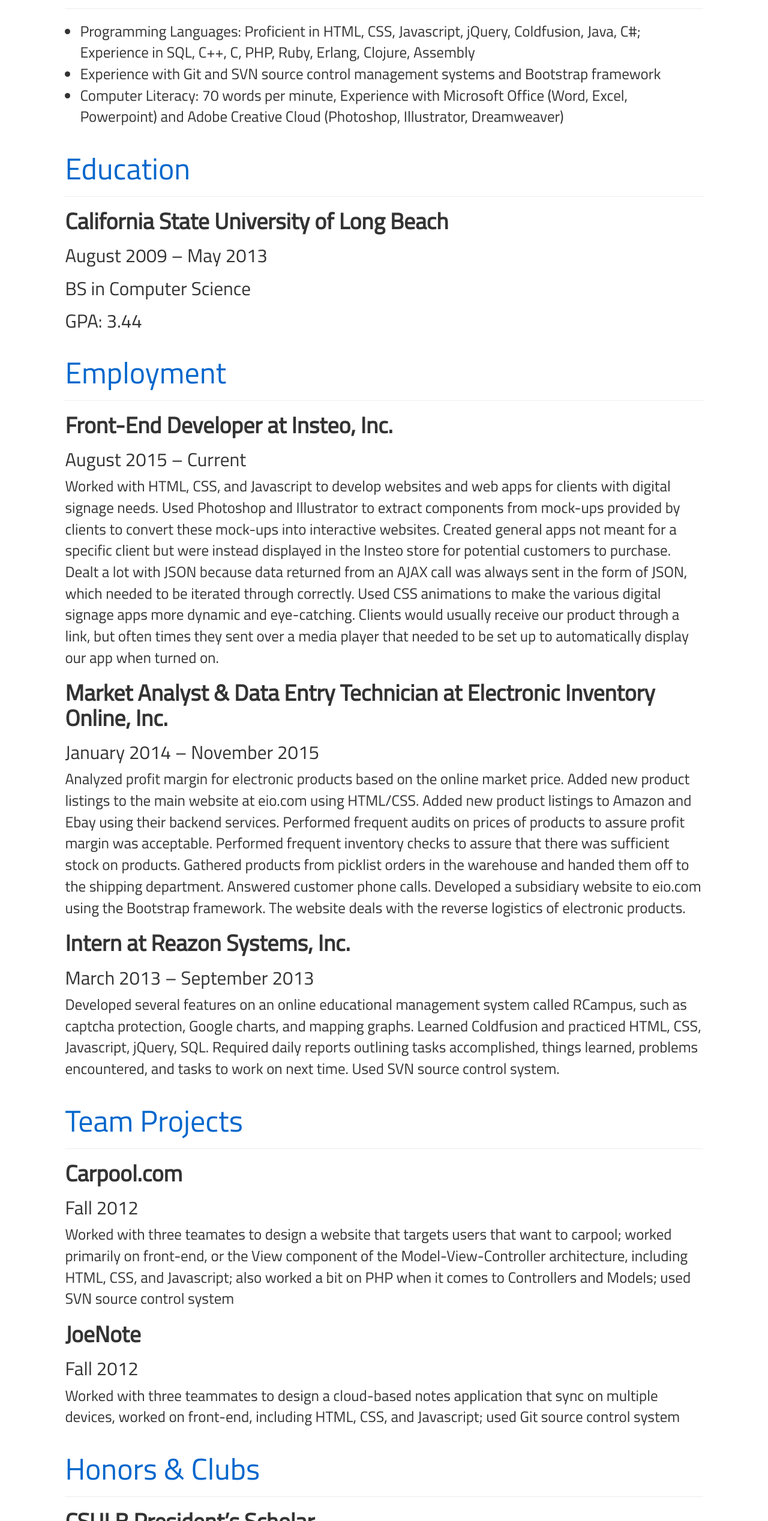
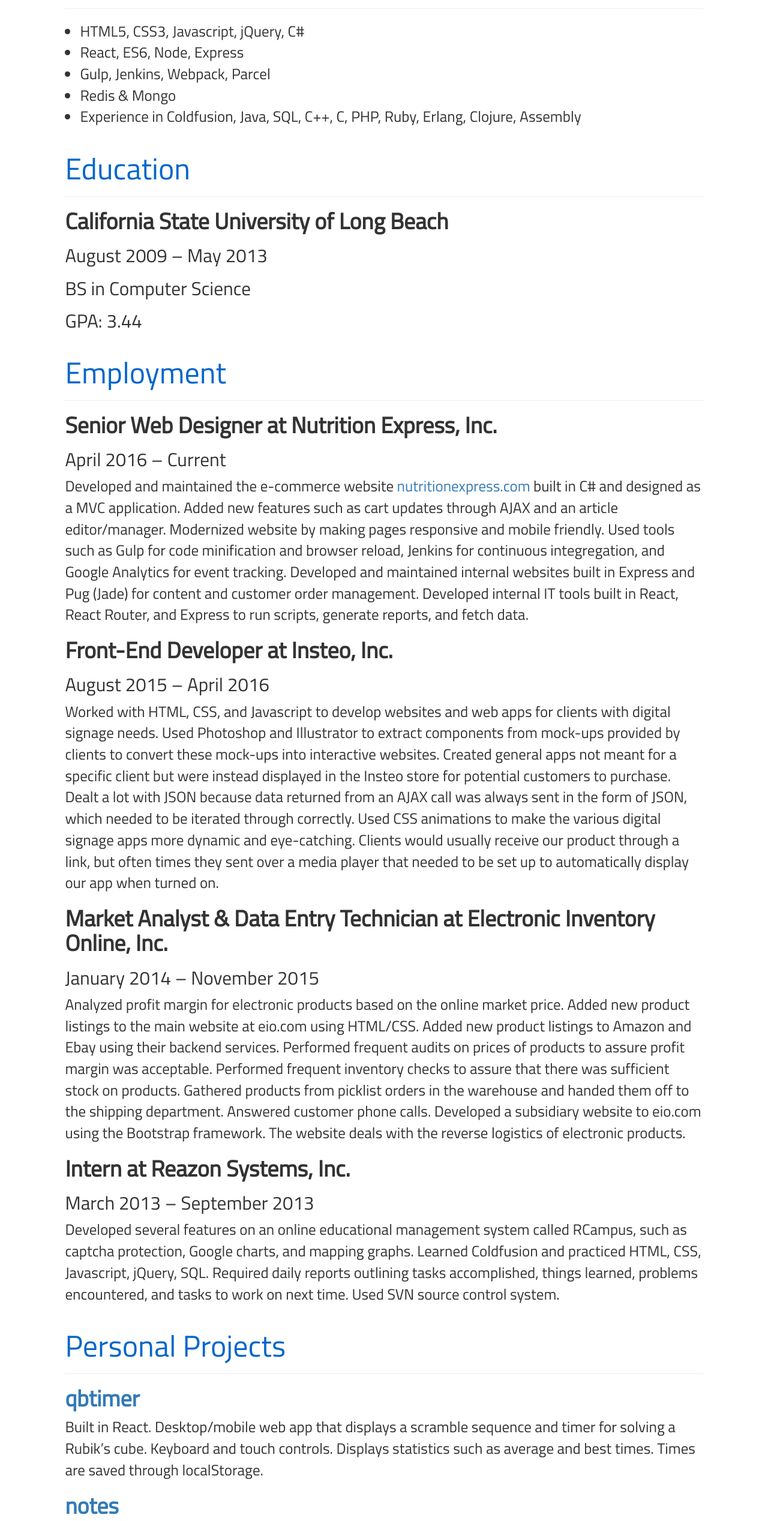
Before and after one commit to b4conjuice/dlopez807.github.io, a website: page src/resume.html in a window 1280 px wide. Shown: the part 1138-3673 px from the top of the page at 60% size. Drawn offline with nearby package versions, Linux system fonts and the light colour scheme.

Commit message:
Update resume and portfolio

```diff
--- a/package.json
+++ b/package.json
@@ -8,7 +8,8 @@
     "start": "gulp",
     "build": "gulp build",
     "deployDev": "gulp build && gulp deploy",
-    "deploy": "npm run build && aws s3 sync build/ s3://himynameisdaniel && npm run postdeploy",
+    "predeploy": "npm run build",
+    "deploy": "aws s3 sync build/ s3://himynameisdaniel",
     "postdeploy": "aws cloudfront create-invalidation --distribution-id E1R8XX7G3OACBJ --paths '/*' && aws cloudfront create-invalidation --distribution-id EMP416R98PX7F --paths '/*'"
   },
   "repository": {
--- a/src/resume.html
+++ b/src/resume.html
@@ -138,19 +138,15 @@
 
 							<ul>
 
-								<li>Programming Languages: Proficient in HTML, CSS,
-								 Javascript, jQuery, Coldfusion, Java, C#; Experience in SQL,
-								  C++, C, PHP, Ruby, Erlang, Clojure, Assembly
-								</li>
+								<li>HTML5, CSS3, Javascript, jQuery, C#</li>
 
-								<li>Experience with Git and SVN source control management
-								 systems and Bootstrap framework
-								</li>
+								<li>React, ES6, Node, Express</li>
 
-								<li>Computer Literacy: 70 words per minute, Experience with
-								 Microsoft Office (Word, Excel, Powerpoint) and Adobe Creative
-								 Cloud (Photoshop, Illustrator, Dreamweaver)
-								</li>
+								<li>Gulp, Jenkins, Webpack, Parcel</li>
+
+								<li>Redis & Mongo</li>
+
+								<li>Experience in Coldfusion, Java, SQL, C++, C, PHP, Ruby, Erlang, Clojure, Assembly</li>
 
 							</ul>
 
@@ -167,8 +163,14 @@
 								<h1>Employment</h1>
 							</div>
 
+							<h2>Senior Web Designer at Nutrition Express, Inc.</h2>
+							<h3>April 2016 – Current</h3>
+
+							<p>Developed and maintained the e-commerce website <a href="nutritionexpress.com">nutritionexpress.com</a> built in C# and designed as a MVC application. Added new features such as cart updates through AJAX and an article editor/manager. Modernized website by making pages responsive and mobile friendly. Used tools such as Gulp for code minification and browser reload, Jenkins for continuous integregation, and Google Analytics for event tracking. Developed and maintained internal websites built in Express and Pug (Jade) for content and customer order management. Developed internal IT tools built in React, React Router, and Express to run scripts, generate reports, and fetch data.
+							</p>
+
 							<h2>Front-End Developer at Insteo, Inc.</h2>
-							<h3>August 2015 – Current</h3>
+							<h3>August 2015 – April 2016</h3>
 
 							<p>Worked with HTML, CSS, and Javascript to develop websites and
 							web apps for clients with digital signage needs. Used Photoshop and
@@ -214,6 +216,23 @@
 							 accomplished, things learned, problems encountered, and tasks to
 							 work on next time. Used SVN source control system.
 							</p>
+
+							<div class="page-header">
+								<h1>Personal Projects</h1>
+							</div>
+
+							<h2><a href="http://dev.himynameisdaniel.net/qbtimer/">qbtimer</a></h2>
+
+							<p>Built in React. Desktop/mobile web app that displays a scramble sequence and timer for solving a Rubik’s cube. Keyboard and touch controls. Displays statistics such as average and best times. Times are saved through localStorage.
+							</p>
+
+							<h2><a href="http://niello-notes.surge.sh/">notes</a></h2>
+
+							<p>Built in React with Express backend on Heroku. Simple note-taking app. Notes saved through localStorage as well as to Mongo. Custom commands to display date/time and turn on dark mode. Gets data from <a href="https://wol.jw.org">wol.jw.org</a> to display Bible scriptures.</p>
+
+							<h2><a href="http://smashcal.surge.sh">smash cal</a></h2>
+
+							<p>Built in React with Express backend on Heroku. Uses open source library <a href="http://intljusticemission.github.io/react-big-calendar/examples/index.html">React Big Calendar</a>. Web app that displays tournament events in calendar and list formats. Gets tournament list from <a href="https://docs.google.com/spreadsheets/d/1WXWd5yTWVTKQ6S6OXrfYb1WL1DelFSPiiIS_6rWGlGI/htmlview?ts=5a9f221a&sle=true#">a public Google Sheets spreadsheet</a>. Gets tournament info from <a href="https://smash.gg/">smash.gg</a>’s public API.</p>
 
 							<div class="page-header">
 								<h1>Team Projects</h1>
```
Also changed, not shown: src/portfolio/index.html (+76 -0 lines), 1 other file.
